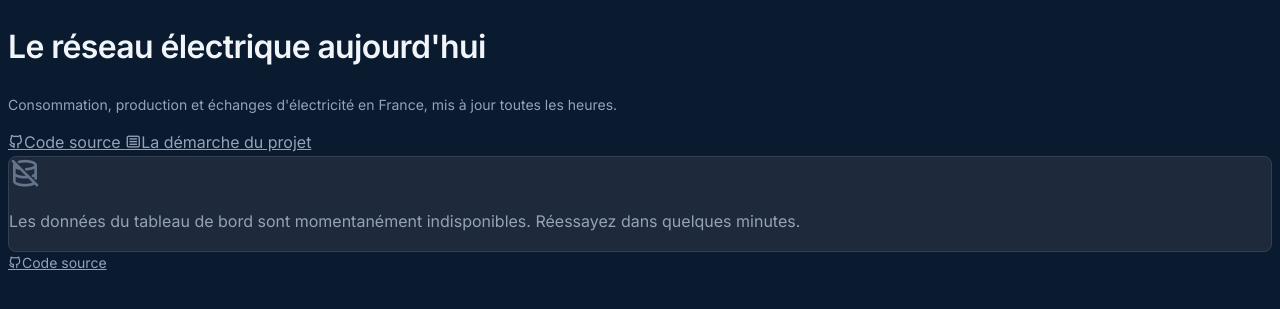
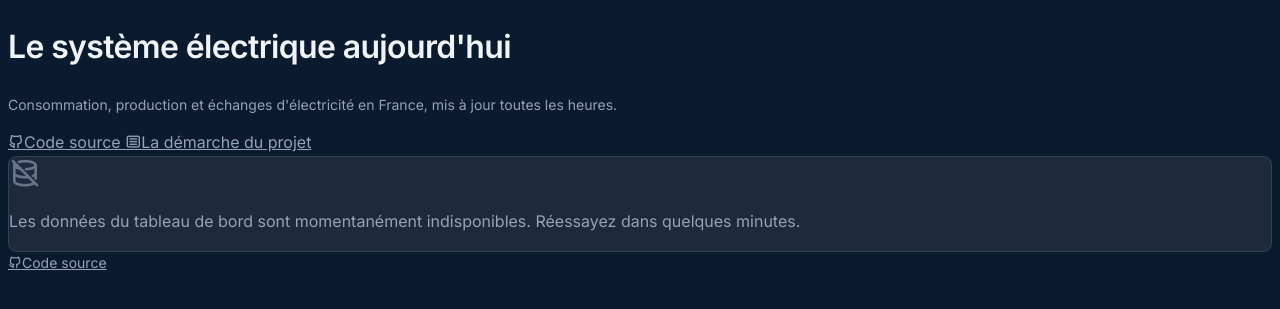
Before and after one commit to nad213/electricity-project, a Django app: template webapp/consommation/templates/consommation/accueil.html in a window 1280 px wide. Shown: the part 266-575 px from the top of the page. Run offline with Django 5.2, Linux system fonts and the light colour scheme; the template is opened without the code that fills it, so the values that code supplies are empty; some libraries are stand-ins or nearby versions.

Commit message:
fix(accueil): titre — « système électrique » au lieu de « réseau électrique »
Co-Authored-By: Claude Fable 5 <noreply@anthropic.com>

```diff
--- a/webapp/consommation/templates/consommation/accueil.html
+++ b/webapp/consommation/templates/consommation/accueil.html
@@ -8,7 +8,7 @@
 <div class="page-header d-print-none">
     <div class="container-xl">
         <div class="py-3">
-            <h1 class="page-title mb-2">Le réseau électrique aujourd'hui</h1>
+            <h1 class="page-title mb-2">Le système électrique aujourd'hui</h1>
             <p class="text-muted mb-1 text-sm">
                 Consommation, production et échanges d'électricité en France, mis à jour toutes les heures.
             </p>
```
